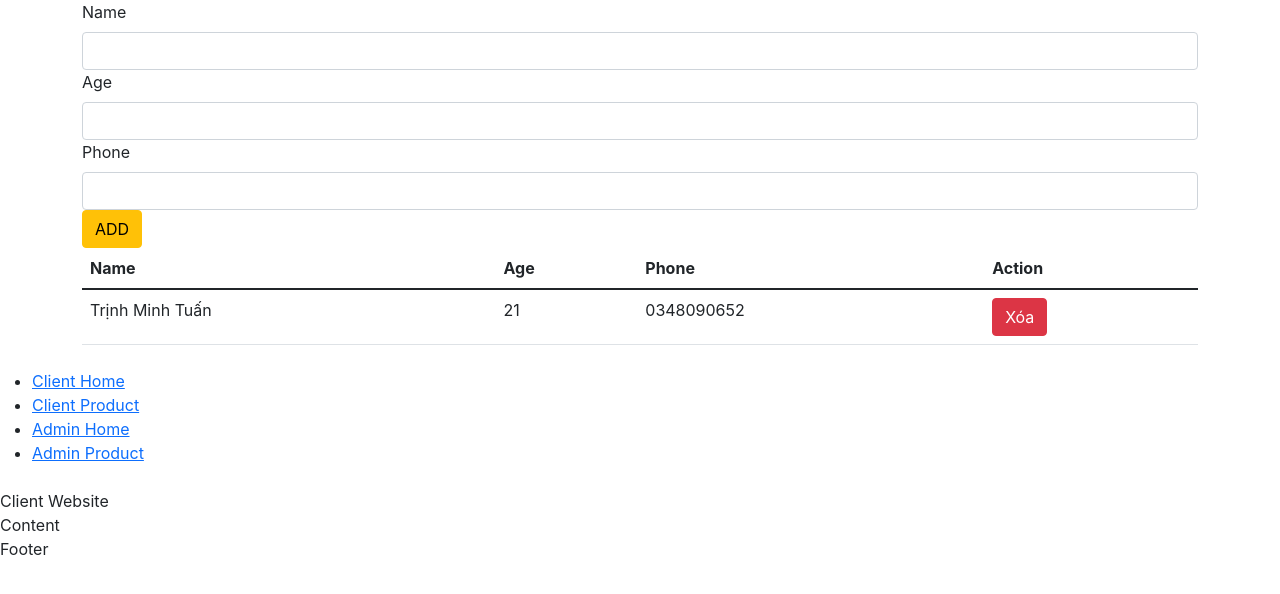
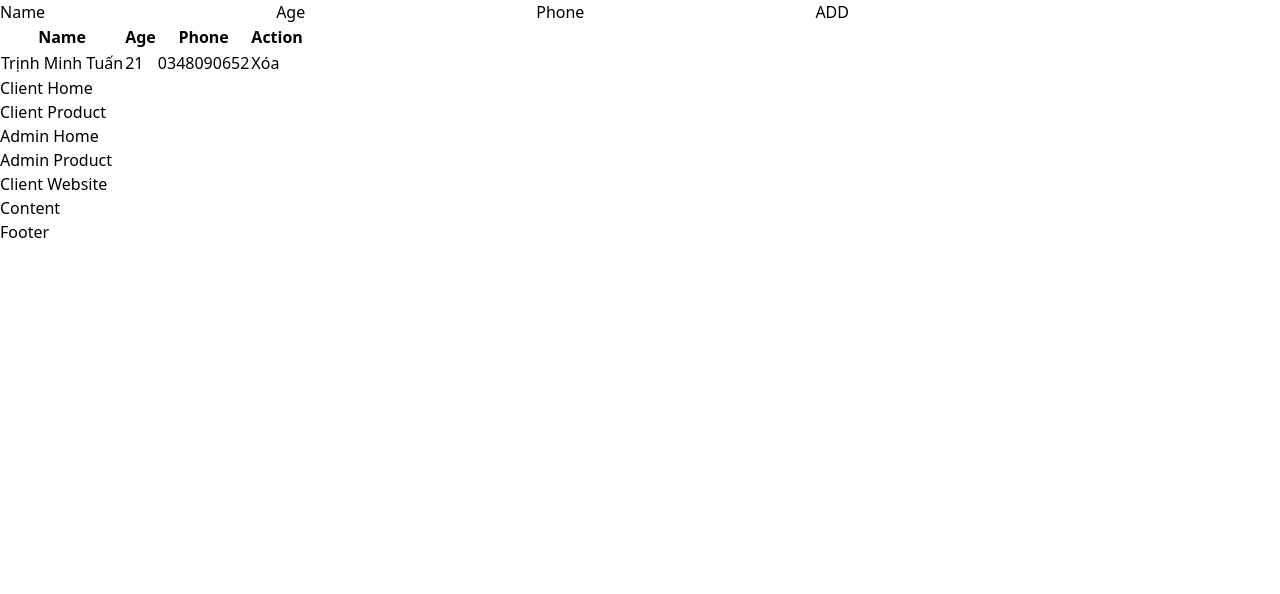
Before and after one commit to tuantm0303/Type_ReactJs, a React (Create React App) app: page / in a window 1280 px wide. Shown: the top 594 px of the page. Built offline with nearby package versions, Linux system fonts and the light colour scheme.

Commit message:
add tailwind to the project

```diff
--- a/package.json
+++ b/package.json
@@ -43,5 +43,10 @@
       "last 1 firefox version",
       "last 1 safari version"
     ]
+  },
+  "devDependencies": {
+    "autoprefixer": "^10.4.4",
+    "postcss": "^8.4.12",
+    "tailwindcss": "^3.0.23"
   }
 }
--- /dev/null
+++ b/postcss.config.js
@@ -0,0 +1,6 @@
+module.exports = {
+  plugins: {
+    tailwindcss: {},
+    autoprefixer: {},
+  },
+}
--- a/public/index.html
+++ b/public/index.html
@@ -25,7 +25,6 @@
       Learn how to configure a non-root public URL by running `npm run build`.
     -->
     <title>React App</title>
-    <link href="https://cdn.jsdelivr.net/npm/bootstrap@5.1.3/dist/css/bootstrap.min.css" rel="stylesheet" integrity="sha384-1BmE4kWBq78iYhFldvKuhfTAU6auU8tT94WrHftjDbrCEXSU1oBoqyl2QvZ6jIW3" crossorigin="anonymous">
   </head>
   <body>
     <noscript>You need to enable JavaScript to run this app.</noscript>
--- a/src/index.css
+++ b/src/index.css
@@ -1,13 +1,3 @@
-body {
-  margin: 0;
-  font-family: -apple-system, BlinkMacSystemFont, 'Segoe UI', 'Roboto', 'Oxygen',
-    'Ubuntu', 'Cantarell', 'Fira Sans', 'Droid Sans', 'Helvetica Neue',
-    sans-serif;
-  -webkit-font-smoothing: antialiased;
-  -moz-osx-font-smoothing: grayscale;
-}
-
-code {
-  font-family: source-code-pro, Menlo, Monaco, Consolas, 'Courier New',
-    monospace;
-}
+@tailwind base;
+@tailwind components;
+@tailwind utilities;
--- /dev/null
+++ b/tailwind.config.js
@@ -0,0 +1,9 @@
+module.exports = {
+  content: [
+    "./src/**/*.{js,jsx,ts,tsx}",
+  ],
+  theme: {
+    extend: {},
+  },
+  plugins: [],
+}
```
Also changed, not shown: 1 other file (tests, documents, lock files or other folders).
